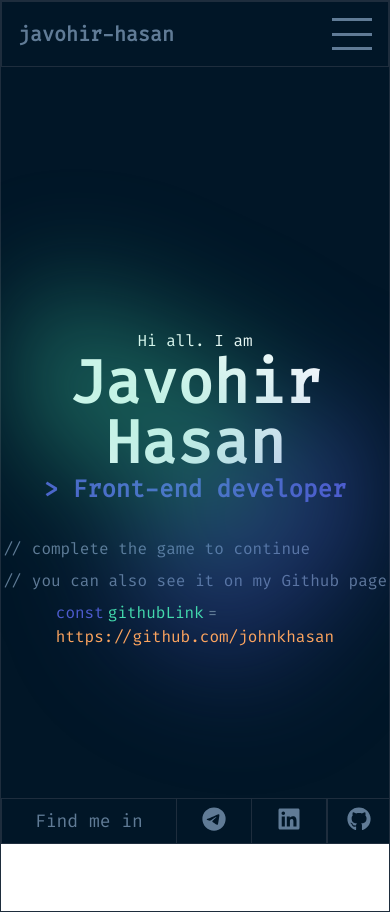
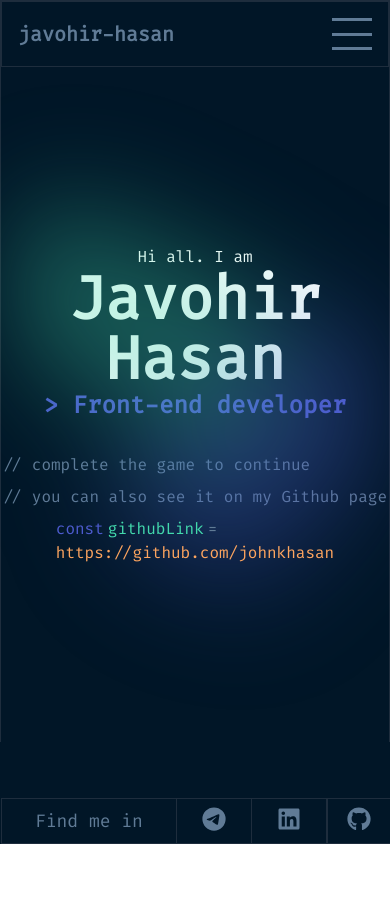
Before and after one commit to johnkhasan/javohir, a Vue app: page / in a window 390 px wide. After the commit the page ends 844 px from the top, so only its background shows below. Built offline with nearby package versions, Linux system fonts and the light colour scheme.

Commit message:
image added to hello page

```diff
--- a/src/App.vue
+++ b/src/App.vue
@@ -8,7 +8,7 @@
 </script>
 
 <template>
-  <div class="border-line border">
+  <div class="border-line border border-b-0">
     <Loader v-if="loader.loading" />
     <Navbar />
     <RouterView />
--- a/src/pages/HelloPage.vue
+++ b/src/pages/HelloPage.vue
@@ -6,7 +6,9 @@
 });
 </script>
 <template>
-  <div class="hello-wrapper flex h-screen w-full items-center justify-evenly ">
+  <div
+    class="hello-wrapper flex h-[80vh] w-full flex-col items-center justify-around sm:flex-row "
+  >
     <div
       class="background-none sel relative flex flex-col items-center justify-center  sm:items-start sm:p-0"
     >
@@ -27,13 +29,17 @@
         >
       </p>
       <div
-        class="back-blur absolute top-1/2 left-1/2 z-10 -translate-x-1/2 -translate-y-1/2 blur-2xl"
+        class="back-blur w-screen h-screen absolute top-1/2 left-1/2 z-10 -translate-x-1/2 -translate-y-1/2 blur-2xl"
       ></div>
     </div>
-    <div>
-      <div v-show="!isMobile" class="hidden sm:block">
-        <SnakeGame />
-      </div>
+    <!-- MOBILE CODE SNIPPET IMAGE -->
+    <div v-show="isMobile" class="block sm:hidden ">
+      <img src="../assets/images/code-snippet.svg" alt="" />
+    </div>
+
+    <!-- DESKTOP SNAKE GAME -->
+    <div v-show="!isMobile" class="hidden sm:block">
+      <SnakeGame />
     </div>
   </div>
 </template>
@@ -43,8 +49,6 @@
   background-image: url("../assets/icons/background-blur.svg");
   background-size: 600px;
   background-position: center;
-  width: 100vw;
-  height: 100vh;
   background-repeat: no-repeat;
 }
 </style>
```
Also changed, not shown: src/assets/images/code-snippet.svg (added).
